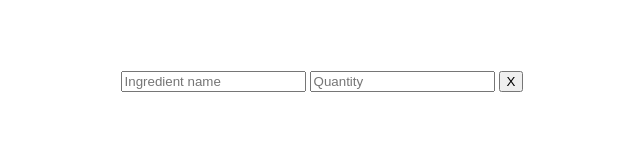
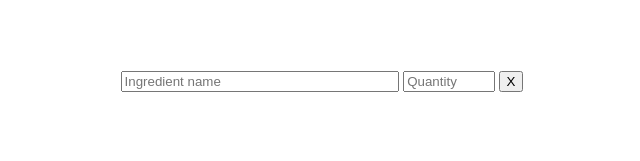
Before and after one commit to tossik8/dish-generator, a Vue app in the folder client/: page / in a window 1280 px wide. Both pictures are taken after a click on the button "+ Add Ingredient". Shown: the part 306-467 px from the top of the page, without its empty margins (318-958 px from the left). Built offline with nearby package versions, Linux system fonts and the light colour scheme.

Commit message:
Implement data validation

```diff
--- a/client/src/App.vue
+++ b/client/src/App.vue
@@ -3,5 +3,5 @@ import HomePage from './views/HomePage.vue';
 </script>
 
 <template>
-<HomePage/>
+    <HomePage/>
 </template>
--- a/client/src/assets/base.css
+++ b/client/src/assets/base.css
@@ -2,3 +2,6 @@
     margin: 0;
     box-sizing: border-box;
 }
+body{
+    min-width: 320px;
+}
--- a/client/src/components/IngredientsTable.vue
+++ b/client/src/components/IngredientsTable.vue
@@ -3,14 +3,13 @@ import { nextTick, ref, type Ref } from 'vue';
 
 export type Ingredient = {
     name: string,
-    quanity: string
+    quanity?: string
 }
 const ingredients: Ref<Ingredient[]> = ref([])
 
 function addIngredient(): void{
     const ingredient: Ingredient = {
-        name: "",
-        quanity: ""
+        name: ""
     }
     ingredients.value.push(ingredient)
     scrollTableIntoView()
@@ -39,7 +38,10 @@ defineExpose({
         <table id="ingredients-table">
             <tbody>
                 <tr v-for="(ingredient, index) in ingredients" :key="index">
-                    <td><input v-model="ingredient.name" type="text" placeholder="Ingredient name"></td>
+                    <td>
+                        <input v-model="ingredient.name" type="text" placeholder="Ingredient name">
+                        <p :id="`error-${index}`" class="hidden error">Ingredient name is required</p>
+                    </td>
                     <td><input v-model="ingredient.quanity"type="text" placeholder="Quantity"></td>
                     <td><button @click="removeIngredient(index)">X</button></td>
                 </tr>
@@ -54,4 +56,23 @@ defineExpose({
     max-height: 10rem;
     overflow-y: auto;
 }
+
+tr{
+    vertical-align: top;
+}
+
+td:nth-of-type(1){
+    width: 70%;
+}
+
+td input{
+    width: 100%;
+}
+
+.error{
+    color: red;
+}
+.hidden{
+    visibility: hidden;
+}
 </style>
--- a/client/src/views/HomePage.vue
+++ b/client/src/views/HomePage.vue
@@ -8,8 +8,30 @@ type IngredientsTable = {
 }
 const ingredientsTable: Ref<IngredientsTable> = ref(null!)
 
-function generateDishes(){
-    console.log(ingredientsTable.value.ingredients)
+function generateDishes(): void{
+    const valid = validateIngredients()
+    if(!valid){
+        console.log('Invalid')
+        return
+    }
+    console.log('Valid')
+}
+
+function validateIngredients(): boolean{
+    let error = false
+    let i = 0
+    for(let ingredient of ingredientsTable.value.ingredients){
+        ingredient.name = ingredient.name.trim()
+        if(!ingredient.name){
+            document.getElementById(`error-${i}`)?.classList.remove('hidden')
+            error = true
+        }
+        else{
+            document.getElementById(`error-${i}`)?.classList.add('hidden')
+        }
+        ++i
+    }
+    return !error
 }
 
 </script>
@@ -34,8 +56,8 @@ function generateDishes(){
     display: flex;
     flex-direction: column;
     gap: 4rem;
-    place-items: center;
     justify-content: center;
+    align-items: center;
     min-height: inherit;
 }
 </style>
```
